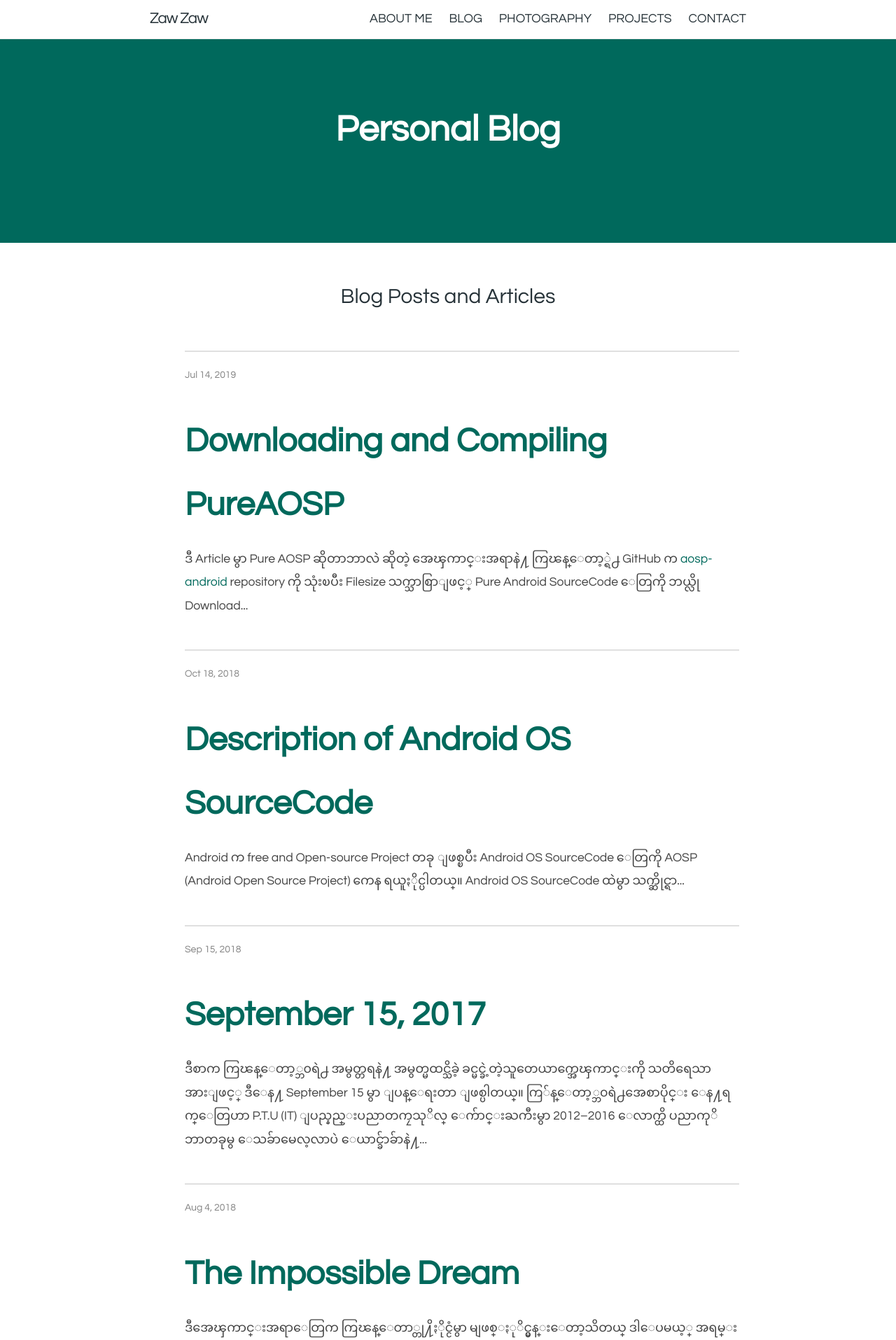
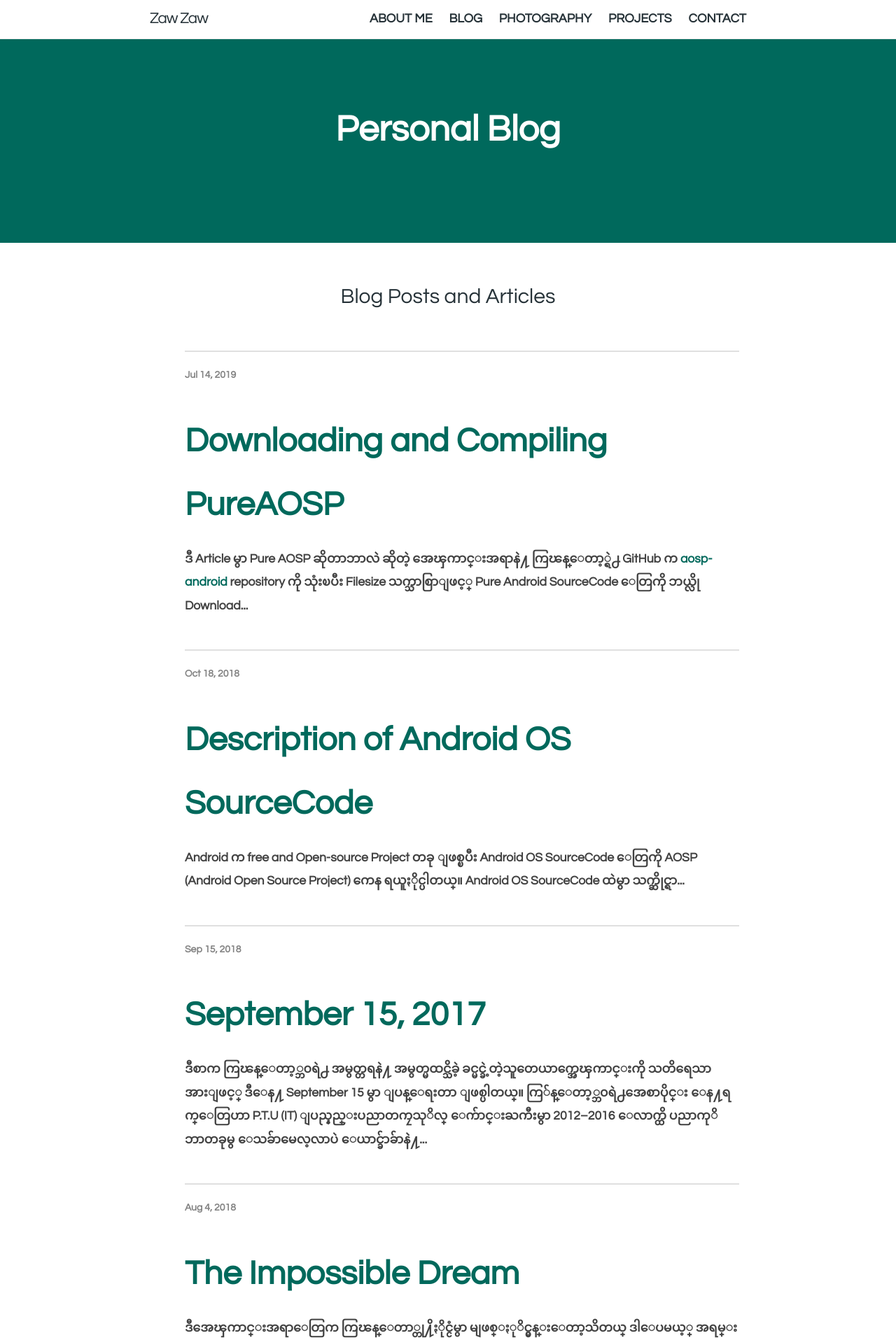
Before and after one commit to zawzaww/zawzaww.github.io, a Jekyll site: the page built from blog/index.html, in a window 1280 px wide. Shown: the top 1915 px of the page at 70% size. Built offline with Jekyll 4.4.1, drawn with Linux system fonts in a browser that asks for light colours; the list of posts is cut into pages by our own code.

Commit message:
_sass: blog: jekyll-theme-cayman-blog: Adjust font weights
Signed-off-by: Zaw Zaw <zawzthein@outlook.com>

```diff
--- a/_sass/blog/_layout.scss
+++ b/_sass/blog/_layout.scss
@@ -139,5 +139,5 @@
 .post-link {
   display: block;
   font-size: 48px;
-  font-weight: 600;
+  font-weight: bold;
 }
--- a/_sass/jekyll-theme-cayman-blog.scss
+++ b/_sass/jekyll-theme-cayman-blog.scss
@@ -30,7 +30,7 @@
   margin: 0;
   font-family: "Questrial", "Helvetica Neue", Helvetica, Arial, sans-serif;
   font-size: 18px;
-  font-weight: 500;
+  font-weight: 600;
   line-height: 1.9;
   color: $body-text-color;
 }
@@ -124,7 +124,7 @@
   margin-top: 0;
   font-family: "Questrial", "Helvetica Neue", Helvetica, Arial, sans-serif;
   font-size:  48px;
-  font-weight: 600;
+  font-weight: bold;
   margin-bottom: 0.1rem;
 
   @include large {
--- a/_sass/normalize.scss
+++ b/_sass/normalize.scss
@@ -134,13 +134,13 @@
 
 h1 {
   font-size: 40px;
-  font-weight: 500;
+  font-weight: 600;
   margin: 0.67em 0;
 }
 
 h2 {
   font-size: 30px;
-  font-weight: 500;
+  font-weight: 600;
 }
 
 /**
```
